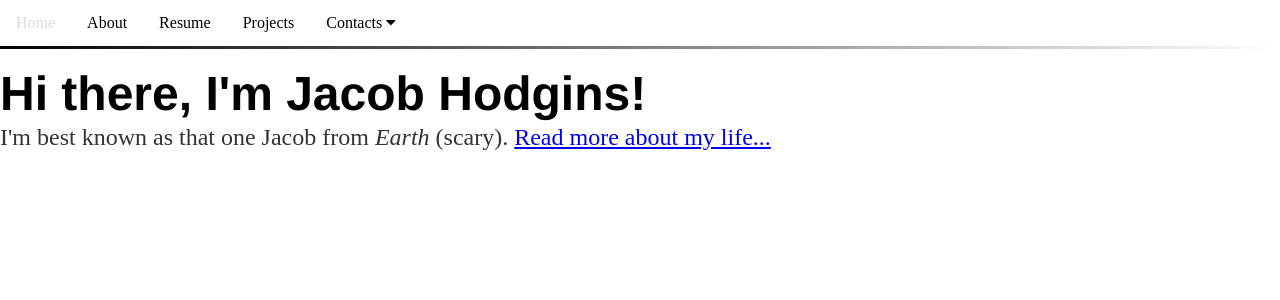
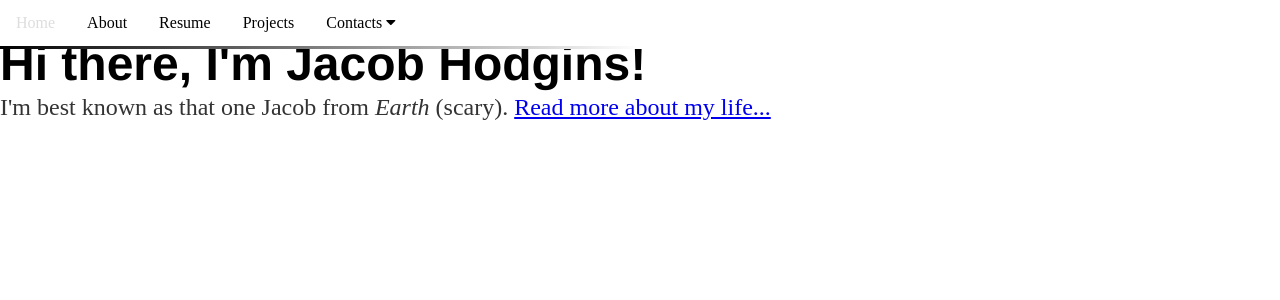
Before and after one commit to JacobHodgins/hodginsjacob, a Jekyll site: the page built from index.html, in a window 1280 px wide. Shown: the top 300 px of the page. Built offline with Jekyll 4.4.1, drawn with Linux system fonts in a browser that asks for light colours; the list of posts is cut into pages by our own code.

Commit message:
Update main.css
- commented out some unnecessary css
- removed overflow visibilty on dropdown content
+ added an earlier fade out to the gradient line in the navigation bar

```diff
--- a/css/main.css
+++ b/css/main.css
@@ -10,7 +10,7 @@ nav.navbar {
   top: 0; /* Position the navbar at the top of the page */
   width: 100%; /* Full width */
   border-bottom-style: solid;
-  border-image: linear-gradient(to right, black, white) 1;
+  border-image: linear-gradient(to right, black, white, white) 1;
   float: left;
 }
 
@@ -60,7 +60,6 @@ nav.navbar a:hover, .dropdown:hover button.dropbtn, .dropdown-content a:hover {
   min-width: 160px;
   box-shadow: 0px 8px 16px 0px rgba(0,0,0,0.2);
   z-index: 2147483647; /* this number is the highest possible z index */
-  overflow: visible;
 }
 
 /* styling for dropdown menu links */
@@ -78,16 +77,17 @@ nav.navbar a:hover, .dropdown:hover button.dropbtn, .dropdown-content a:hover {
   display: block;
 }
 
-/* colour the currently active directory*/
+/* colour the currently active directory
 nav.navbar a.active {
   color: RGB(189,224,161);
 }
+*/
 
-/* styling for content container */
+/* styling for content container
 div.container {
-  margin: 30px auto; /* Add a top margin to avoid content overlay */
+  margin: 30px auto; /* Add a top margin to avoid content overlay
 }
-
+*/
 h1 {
     font-size: 3em;
     font-family:'Helvetica', 'Arial', 'Sans-Serif';
```
